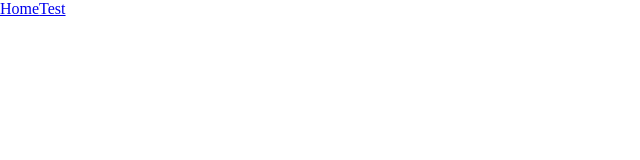
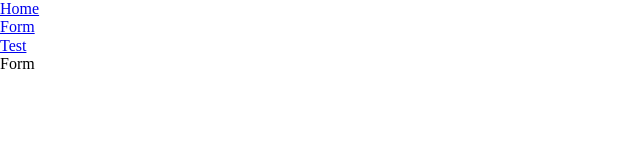
Before and after one commit to dmalshin/react-framework, a React app: page /form in a window 1280 px wide. Shown: the top 160 px of the page, without its empty margins (0-640 px from the left). Built offline with nearby package versions, Linux system fonts and the light colour scheme.

Commit message:
Добавлены компоненты и роут для формы

```diff
--- a/src/components/app/AppHeader.jsx
+++ b/src/components/app/AppHeader.jsx
@@ -4,6 +4,9 @@ import { Link } from 'react-router-dom'
 export const AppHeader = () => (
   <header>
     <Link to="/">Home</Link>
+    <br />
+    <Link to="/form">Form</Link>
+    <br />
     <Link to="/test">Test</Link>
   </header>
 )
--- /dev/null
+++ b/src/components/redux-form/ReduxFormContainer.jsx
@@ -0,0 +1,9 @@
+import React, { Component } from 'react'
+
+export class ReduxFormContainer extends Component {
+  componentDidMount() {}
+
+  render() {
+    return <div>Form</div>
+  }
+}
--- /dev/null
+++ b/src/components/redux-form/index.js
@@ -0,0 +1 @@
+export { ReduxFormContainer } from './ReduxFormContainer'
--- a/src/components/routes/AppRoutes.jsx
+++ b/src/components/routes/AppRoutes.jsx
@@ -5,6 +5,7 @@ import * as routes from '.'
 export const AppRoutes = () => (
   <React.Fragment>
     <Route exact path="/" component={routes.HomeRoute} />
+    <Route path="/form" component={routes.FormRoute} />
     <Route path="/test" component={routes.TestRoute} />
   </React.Fragment>
 )
--- /dev/null
+++ b/src/components/routes/FormRoute.jsx
@@ -0,0 +1,4 @@
+import React from 'react'
+import { ReduxFormContainer } from '../redux-form'
+
+export const FormRoute = () => <ReduxFormContainer />
--- a/src/components/routes/index.js
+++ b/src/components/routes/index.js
@@ -1,2 +1,3 @@
 export { HomeRoute } from './HomeRoute'
+export { FormRoute } from './FormRoute'
 export { TestRoute } from './TestRoute'
```
Also changed, not shown: src/components/redux-form/ReduxForm.jsx (added, +9 -0 lines), 2 other files (tests, documents, lock files or other folders).
